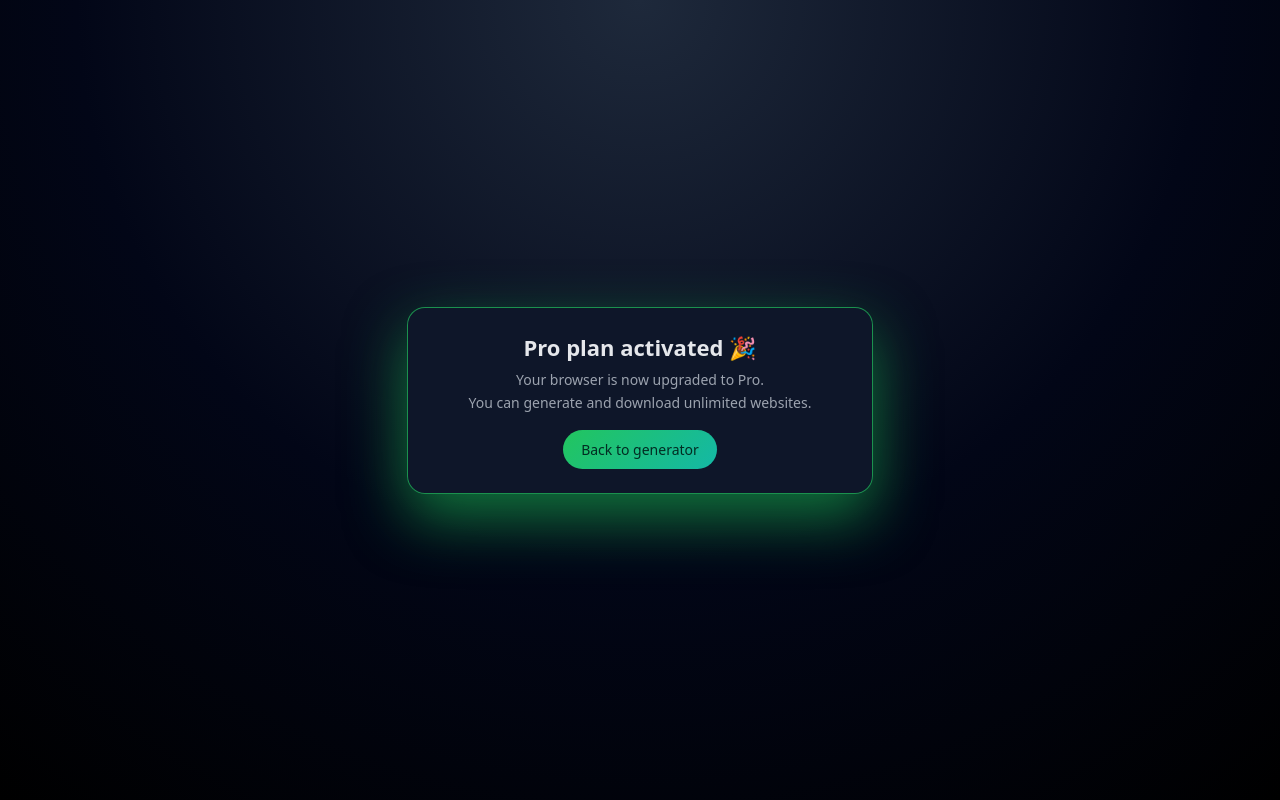
After one commit to imihus81-lgtm/web-automation, a Flask app: page /success in a window 1280 px wide. The commit adds this page. Run offline with Flask 3, Linux system fonts and the light colour scheme; parts of the project's set-up code (start-up, migrations or seed data) failed here and were passed over.

Commit message:
Added Stripe Pro subscription (test mode) + success/cancel pages

```diff
--- a/app.py
+++ b/app.py
@@ -10,14 +10,17 @@ from flask import (
     send_file,
     abort,
     Response,
+    redirect,
+    session,
 )
 from dotenv import load_dotenv
 from openai import OpenAI
+import stripe
 
 import brain
 
 # -----------------------------
-# ENV + OPENAI CLIENT
+# ENV + CLIENTS
 # -----------------------------
 load_dotenv()
 
@@ -27,10 +30,19 @@ if not OPENAI_API_KEY:
 
 client = OpenAI()  # uses OPENAI_API_KEY from environment
 
-# -----------------------------
-# FLASK APP
-# -----------------------------
+STRIPE_SECRET_KEY = os.getenv("STRIPE_SECRET_KEY")  # sk_test_...
+STRIPE_PRICE_PRO = os.getenv("STRIPE_PRICE_PRO")    # price_xxx from Stripe
+
+if not STRIPE_SECRET_KEY:
+    raise RuntimeError("STRIPE_SECRET_KEY is not set. Add it to .env or Render env vars.")
+if not STRIPE_PRICE_PRO:
+    raise RuntimeError("STRIPE_PRICE_PRO is not set. Create a Price in Stripe and add it.")
+
+stripe.api_key = STRIPE_SECRET_KEY
+
+FLASK_SECRET_KEY = os.getenv("FLASK_SECRET_KEY", "change-me-please")
 app = Flask(__name__)
+app.secret_key = FLASK_SECRET_KEY
 
 BASE_DIR = os.path.dirname(os.path.abspath(__file__))
 GENERATED_DIR = os.path.join(BASE_DIR, "generated")
@@ -83,7 +95,7 @@ def generate_html_with_openai(prompt: str) -> str:
 
 
 # -----------------------------
-# ROUTES
+# ROUTES – MAIN APP
 # -----------------------------
 @app.route("/", methods=["GET"])
 def index():
@@ -131,13 +143,12 @@ def generate():
     preview_url = url_for("preview_site", file_id=filename)
     download_url = url_for("download_site", file_id=filename)
 
-    # (optional) later we can record success in brain.record_template_result
-
     return render_template(
         "result.html",
         preview_url=preview_url,
         download_url=download_url,
         html_content=html_content,
+        is_pro=session.get("is_pro", False),
     )
 
 
@@ -155,6 +166,10 @@ def preview_site(file_id: str):
 
 @app.route("/download/<path:file_id>", methods=["GET"])
 def download_site(file_id: str):
+    """
+    For now, still allow everyone to download.
+    In the next step, we can restrict this for non-Pro users using session['is_pro'].
+    """
     safe_name = os.path.basename(file_id)
     file_path = os.path.join(GENERATED_DIR, safe_name)
     if not os.path.exists(file_path):
@@ -170,7 +185,7 @@ def download_site(file_id: str):
 
 @app.route("/pricing", methods=["GET"])
 def pricing():
-    return render_template("pricing.html")
+    return render_template("pricing.html", is_pro=session.get("is_pro", False))
 
 
 @app.route("/health", methods=["GET"])
@@ -178,5 +193,48 @@ def health():
     return {"status": "ok"}
 
 
+# -----------------------------
+# STRIPE CHECKOUT (TEST MODE)
+# -----------------------------
+@app.route("/create-checkout-session", methods=["GET"])
+def create_checkout_session():
+    """
+    Creates a Stripe Checkout Session (subscription for Pro).
+    Uses test mode as long as STRIPE_SECRET_KEY is a test key.
+    """
+    domain = request.url_root.rstrip("/")
+
+    checkout_session = stripe.checkout.Session.create(
+        mode="subscription",
+        payment_method_types=["card"],
+        line_items=[
+            {
+                "price": STRIPE_PRICE_PRO,
+                "quantity": 1,
+            }
+        ],
+        success_url=domain + url_for("success") + "?session_id={CHECKOUT_SESSION_ID}",
+        cancel_url=domain + url_for("cancel"),
+    )
+
+    return redirect(checkout_session.url, code=303)
+
+
+@app.route("/success", methods=["GET"])
+def success():
+    """
+    Called after successful Stripe checkout.
+    For now, we simply mark this browser session as Pro.
+    Later we can verify the session_id with Stripe if needed.
+    """
+    session["is_pro"] = True
+    return render_template("success.html")
+
+
+@app.route("/cancel", methods=["GET"])
+def cancel():
+    return render_template("cancel.html")
+
+
 if __name__ == "__main__":
     app.run(debug=True, host="0.0.0.0", port=5000)
--- a/templates/pricing.html
+++ b/templates/pricing.html
@@ -224,8 +224,8 @@
           <li><span class="check">✓</span><span>Future updates included</span></li>
         </ul>
 
-        <!-- This will later become Stripe checkout -->
-        <a href="#" class="btn-plan">Upgrade to Pro</a>
+        <!-- Stripe checkout route -->
+        <a href="{{ url_for('create_checkout_session') }}" class="btn-plan">Upgrade to Pro</a>
       </article>
 
       <!-- PREMIUM -->
--- /dev/null
+++ b/templates/success.html
@@ -0,0 +1,51 @@
+<!DOCTYPE html>
+<html lang="en">
+<head>
+  <meta charset="UTF-8">
+  <title>Pro Activated | XAI Websites</title>
+  <meta name="viewport" content="width=device-width, initial-scale=1.0">
+  <style>
+    body {
+      margin:0;
+      font-family: system-ui, -apple-system, BlinkMacSystemFont, "Segoe UI", sans-serif;
+      background: radial-gradient(circle at top, #1e293b 0, #020617 55%, #000 100%);
+      color:#e5e7eb;
+      display:flex;
+      align-items:center;
+      justify-content:center;
+      min-height:100vh;
+    }
+    .card {
+      background:rgba(15,23,42,0.98);
+      border-radius:18px;
+      border:1px solid rgba(34,197,94,0.7);
+      padding:24px 22px;
+      max-width:420px;
+      width:100%;
+      text-align:center;
+      box-shadow:0 24px 60px rgba(22,163,74,0.7);
+    }
+    h1 { margin:0 0 8px; font-size:22px; }
+    p { margin:4px 0; font-size:14px; color:#9ca3af; }
+    a.btn {
+      display:inline-block;
+      margin-top:14px;
+      padding:10px 18px;
+      border-radius:999px;
+      background:linear-gradient(135deg,#22c55e,#14b8a6);
+      color:#022c22;
+      text-decoration:none;
+      font-size:14px;
+      font-weight:500;
+    }
+  </style>
+</head>
+<body>
+<div class="card">
+  <h1>Pro plan activated 🎉</h1>
+  <p>Your browser is now upgraded to Pro.</p>
+  <p>You can generate and download unlimited websites.</p>
+  <a href="{{ url_for('index') }}" class="btn">Back to generator</a>
+</div>
+</body>
+</html>
```
Also changed, not shown: templates/cancel.html (added, +50 -0 lines).
